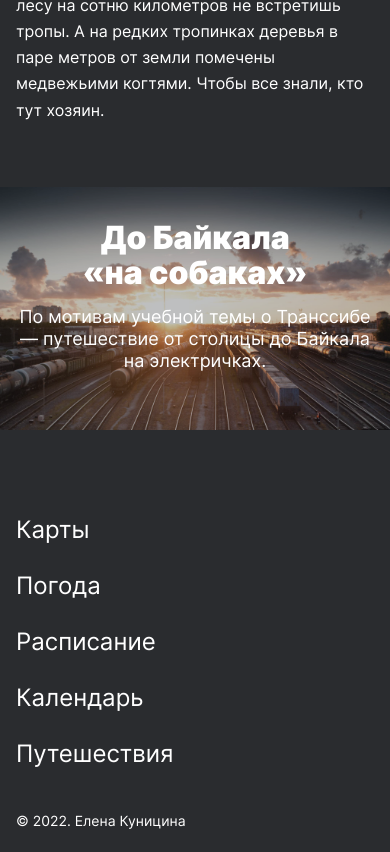
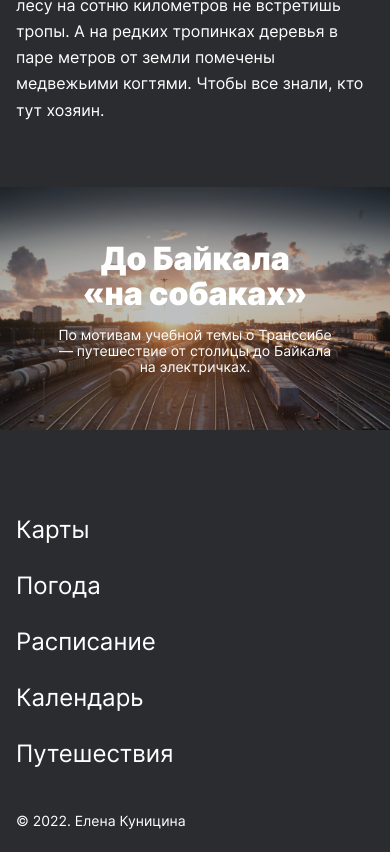
Before and after one commit to scotch27/russian-travel, a plain HTML site: page index.html in a window 390 px wide. Shown: the part 10028-10880 px from the top of the page. Drawn offline with Linux system fonts and the light colour scheme.

Commit message:
изменен cover, реализован flex, без padding

```diff
--- a/blocks/cover/__link/cover__link.css
+++ b/blocks/cover/__link/cover__link.css
@@ -1,5 +1,8 @@
 .cover__link {
-    display: block;
+    display: flex;
+    flex-direction: column;
+    align-items: center;
+    justify-content: center;
     width: 100%;
     height: auto;
     color: #FFF;
--- a/blocks/cover/__subtitle/cover__subtitle.css
+++ b/blocks/cover/__subtitle/cover__subtitle.css
@@ -1,31 +1,35 @@
 .cover__subtitle {
-    /* max-width: 360px; */
+    max-width: 360px;
     /* max-height: 66px; */
-    font-family: 'Inter';
     font-style: normal;
     font-weight: 400;
     font-size: 18px;
     line-height: 22px;
     text-align: center;
     color: #FFFFFF;
-    padding: 0px 412px 245px;
-    margin: 0;
+    /*padding: 0px 412px 245px;*/
+    margin: 0 auto;
 }
 
 @media (max-width: 1024px) {
     .cover__subtitle {
-        padding: 0 332px 195px;
+        max-width: 360px;
+        /* padding: 0 332px 195px; */
     }
 }
 
 @media (max-width: 1000px) {
     .cover__subtitle {
-        padding: 0 204px 115px;
+        max-width: 360px;
+        /* padding: 0 204px 115px; */
     }
 }
 
 @media (max-width: 600px) {
     .cover__subtitle {
-        padding: 0 16px 33px;
+        max-width: 288px;
+        font-size: 14px;
+        line-height: 16px;
+        /* padding: 0 16px 33px; */
     }
 }
--- a/blocks/cover/__title/cover__title.css
+++ b/blocks/cover/__title/cover__title.css
@@ -9,15 +9,16 @@
     text-align: center;
     text-decoration: none;
     color: #FFFFFF;
-    padding: 245px 312px 32px;
-    margin: 0 auto;
+    /* padding: 245px 312px 32px; */
+    margin: 0 auto 32px;
 }
 
 @media (max-width: 1100px) {
     .cover__title {
         font-size: 72px;
         line-height: 76px;
-        padding: 195px 232px 32px;
+        max-width: 560px;
+        /* padding: 195px 232px 32px; */
     }
 }
 
@@ -25,7 +26,8 @@
     .cover__title {
         font-size: 72px;
         line-height: 76px;
-        padding: 104px 115px 32px;
+        max-width: 560px;
+        /* padding: 104px 115px 32px; */
     }
 }
 
@@ -33,7 +35,8 @@
     .cover__title {
         font-size: 52px;
         line-height: 50px;
-        padding: 70px 60px 24px;
+        max-width: 560px;
+        /* padding: 70px 60px 24px; */
     }
 }
 
@@ -41,6 +44,8 @@
     .cover__title {
         font-size: 32px;
         line-height: 35px;
-        padding: 33px 16px 16px;
+        max-width: 288px;
+        margin: 0 auto 16px;
+        /*padding: 33px 16px 16px; */
     }
 }
```
